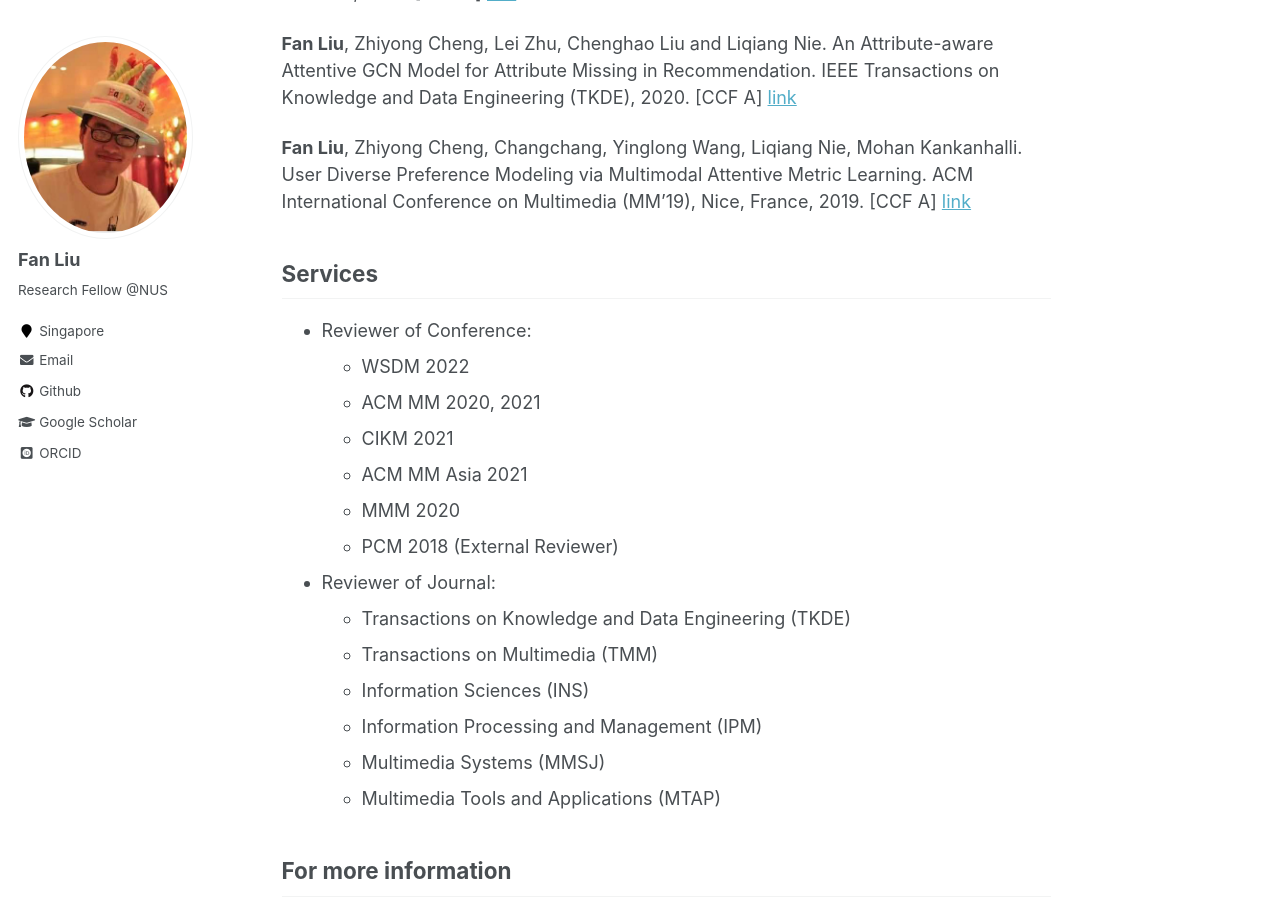
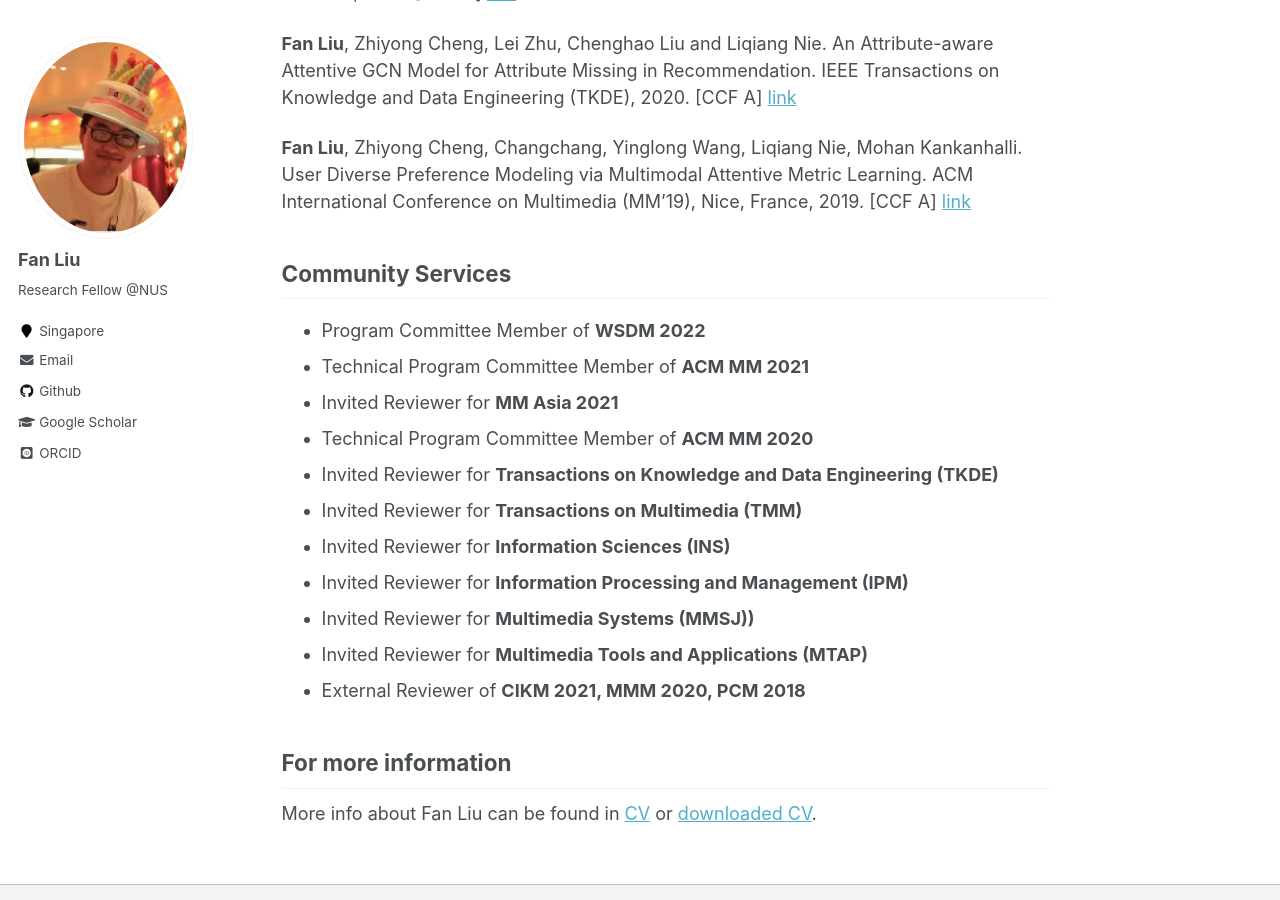
Before and after one commit to liufancs/liufancs.github.io, a Jekyll site: the page built from _pages/about.md, in a window 1280 px wide and 900 px high, scrolled down 892 px. Built offline with Jekyll 4.4.1, drawn with Linux system fonts in a browser that asks for light colours; some web fonts are replaced.

Commit message:
Update about.md

```diff
--- a/_pages/about.md
+++ b/_pages/about.md
@@ -27,22 +27,18 @@ Zhiyong Cheng, **Fan Liu**, Shenghan Mei, Yangyang Guo, Lei Zhu and Liqiang Nie.
 
 **Fan Liu**, Zhiyong Cheng, Changchang, Yinglong Wang, Liqiang Nie, Mohan Kankanhalli. User Diverse Preference Modeling via Multimodal Attentive Metric Learning. ACM International Conference on Multimedia (MM'19), Nice, France, 2019. [CCF A] [link](https://arxiv.org/abs/1908.07738)
 
-## Services
-* Reviewer of Conference:
-  + WSDM 2022
-  + ACM MM 2020, 2021
-  + CIKM 2021
-  + ACM MM Asia 2021
-  + MMM 2020
-  + PCM 2018 (External Reviewer)
-* Reviewer of Journal:
-  + Transactions on Knowledge and Data Engineering (TKDE)
-  + Transactions on Multimedia (TMM)
-  + Information Sciences (INS)
-  + Information Processing and Management (IPM)
-  + Multimedia Systems (MMSJ)
-  + Multimedia Tools and Applications (MTAP)
-
+## Community Services
+* Program Committee Member of **WSDM 2022**
+* Technical Program Committee Member of **ACM MM 2021**
+* Invited Reviewer for **MM Asia 2021**
+* Technical Program Committee Member of **ACM MM 2020**
+* Invited Reviewer for **Transactions on Knowledge and Data Engineering (TKDE)**
+* Invited Reviewer for **Transactions on Multimedia (TMM)**
+* Invited Reviewer for **Information Sciences (INS)**
+* Invited Reviewer for **Information Processing and Management (IPM)**
+* Invited Reviewer for **Multimedia Systems (MMSJ))**
+* Invited Reviewer for **Multimedia Tools and Applications (MTAP)**
+* External Reviewer of **CIKM 2021, MMM 2020, PCM 2018**
 
 
 ## For more information
```
